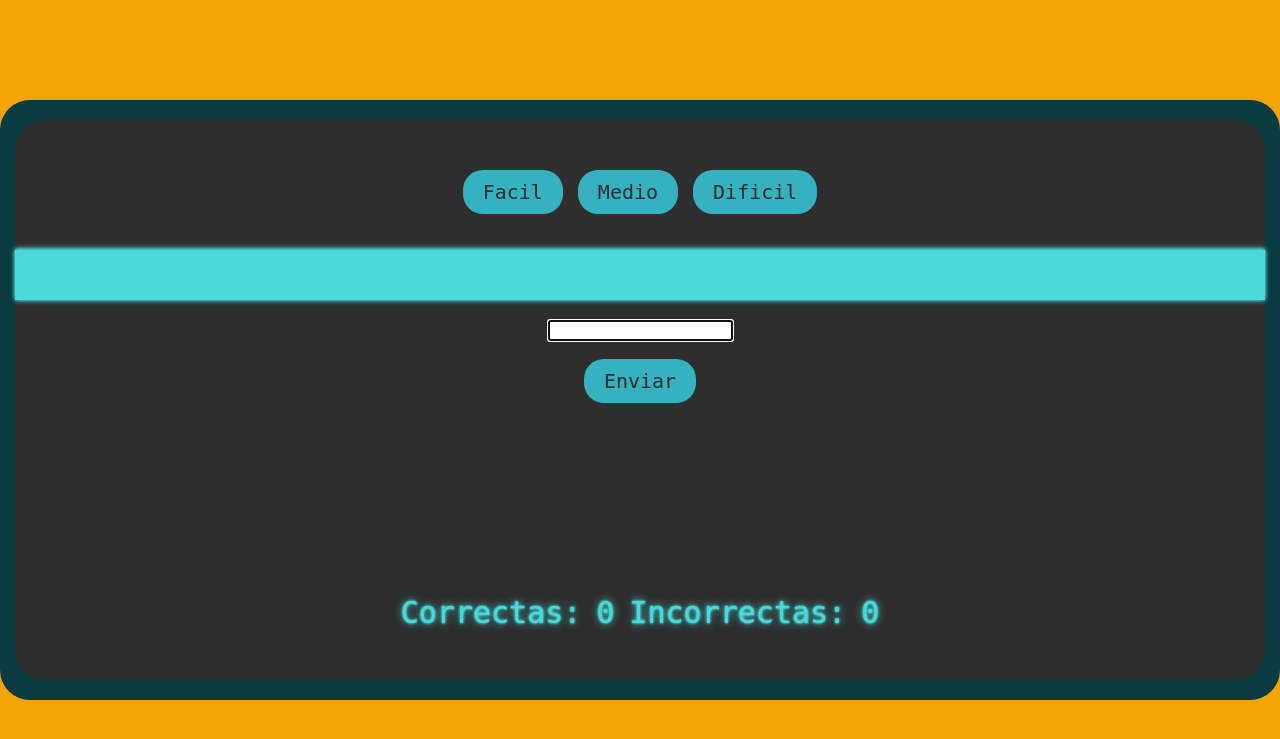
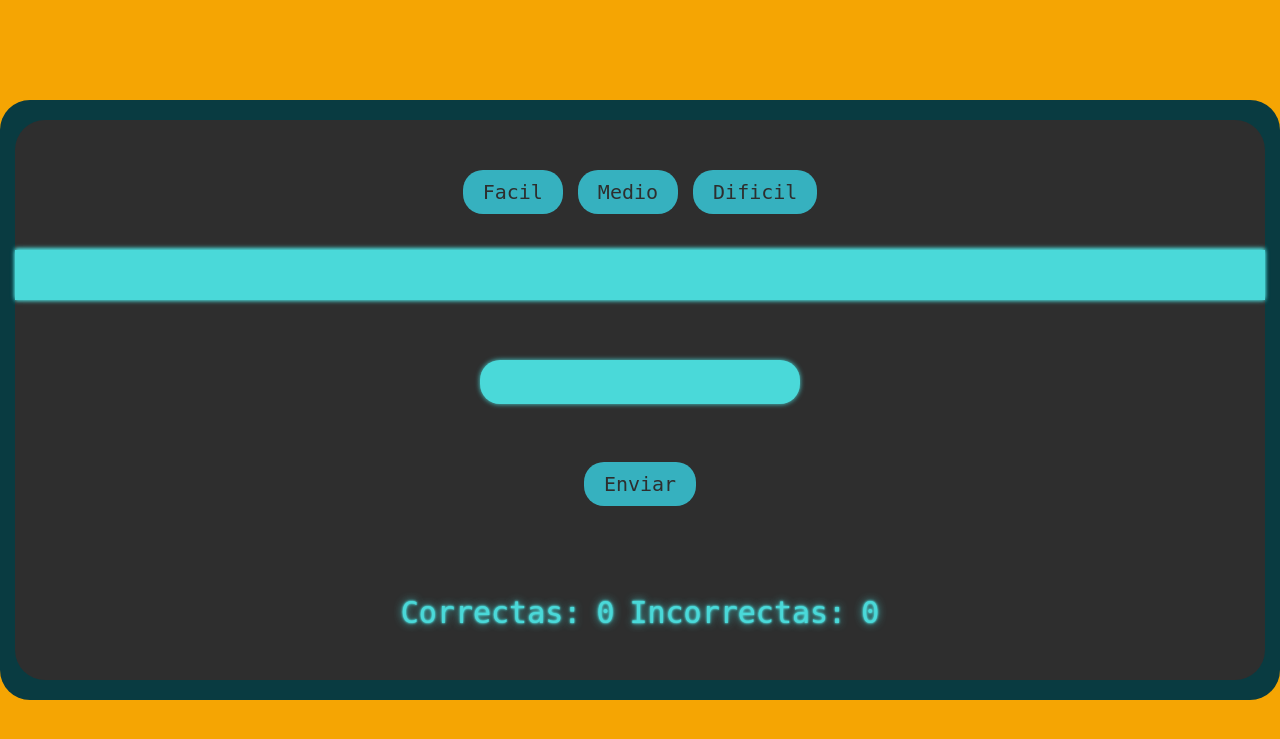
Before and after one commit to claraaaa2008/zappy, a PHP site: page / in a window 1280 px wide. Shown: the top 739 px of the page. Run offline with PHP 8.4, Linux system fonts and the light colour scheme.

Commit message:
cambios en css

```diff
--- a/TriviaMates/Estilos.css
+++ b/TriviaMates/Estilos.css
@@ -4,6 +4,7 @@
     margin: 0px;
     padding: 0px;
 }
+/* Elimina el margen y padding por defecto y pone fondo naranja a toda la página */
 
 body {
     background-color: #f5a503;
@@ -13,6 +14,7 @@
     justify-content: center;
     align-items: center;
 }
+/* Centra todo el contenido del body vertical y horizontalmente */
 
 .centradoGOD{
     height: 100%;
@@ -20,6 +22,7 @@
     justify-content: center;
     align-items: center;
 }
+/* Contenedor auxiliar para centrar contenido si es necesario */
 
 .marcoAfuera {
     border-radius: 30px;
@@ -30,6 +33,7 @@
     justify-content: center;
     align-items: center;
 }
+/* Marco exterior con bordes redondeados y fondo azul oscuro */
 
 .marcoDentro {
     border-radius: 30px;
@@ -42,6 +46,7 @@
     align-items: center;
     position: relative;
 }
+/* Marco interior, fondo gris oscuro, bordes redondeados, y contenido en columna */
 
 .principio {
     display: flex;
@@ -54,6 +59,7 @@
     gap: 15px;
     z-index: 10;
 }
+/* Barra de botones de dificultad, centrada arriba y con separación entre botones */
 
 .botoncito {
     padding: 10px 20px;
@@ -66,6 +72,7 @@
     cursor: pointer;
     transition: background-color 0.6s;
 }
+/* Estilo base de los botones de dificultad */
 
 .botoncito:hover {
     background-color: #4ad9d9;
@@ -74,6 +81,7 @@
     font-size: 22px;
     transition: background-color 0.6s, box-shadow 0.3s, filter 0.3s, font-size 0.3s;
 }
+/* Efecto de brillo y agrandado al pasar el mouse sobre los botones */
 
 .resultados {
     display: flex;
@@ -86,6 +94,7 @@
     gap: 15px;
     z-index: 10;
 }
+/* Contenedor de resultados, fijo abajo del marco, con separación entre textos */
 
 .correctas {
     display: flex;
@@ -99,6 +108,7 @@
     0 0 2px #4ad9d9,
     0 0 3px #4ad9d9;
 }
+/* Estilo de los textos de resultados (correctas/incorrectas) con brillo */
 
 .preguntitas {
     display: flex;
@@ -113,6 +123,7 @@
     margin-bottom: 20px;
     padding: 10px 0;
 }
+/* Bloque de la pregunta, fondo celeste, brillo arriba y abajo, y centrado */
 
 .LaPregunta {
     color: #2e2e2e;
@@ -121,3 +132,19 @@
     text-align: center;
     width: 100%;
 }
+/* Estilo del texto de la pregunta, grande y centrado */
+
+.inputchulo {
+    margin: 40px;
+    padding: 10px;
+    border: none;
+    border-radius: 20px;
+    background-color: #4ad9d9;
+    color: #2e2e2e;
+    font-family: monospace;
+    font-size: 20px;
+    width: 300px;
+    box-shadow: 0 0 5px 0 #4ad9d9;
+    outline: none;
+}
+/* Estilo del input de respuesta, fondo celeste, bordes redondeados y sombra */
--- a/TriviaMates/index.html
+++ b/TriviaMates/index.html
@@ -4,7 +4,7 @@
 <head>
     <meta charset="UTF-8">
     <meta name="viewport" content="width=device-width, initial-scale=1.0">
-    <link rel="stylesheet" href="css/estilos.css">
+    <link rel="stylesheet" href="Estilos.css">
     <title>Document</title>
 </head>
 
```
Lines whose indentation alone changed are shown as unchanged.
